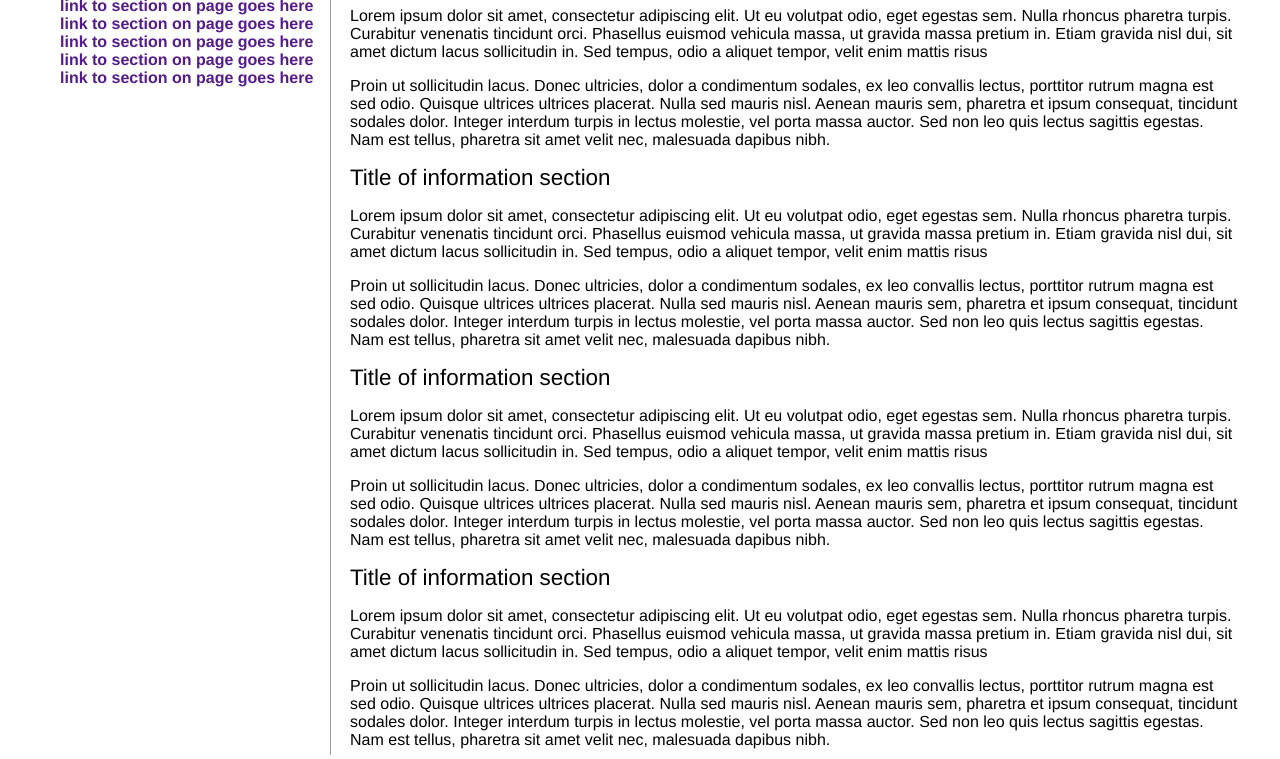
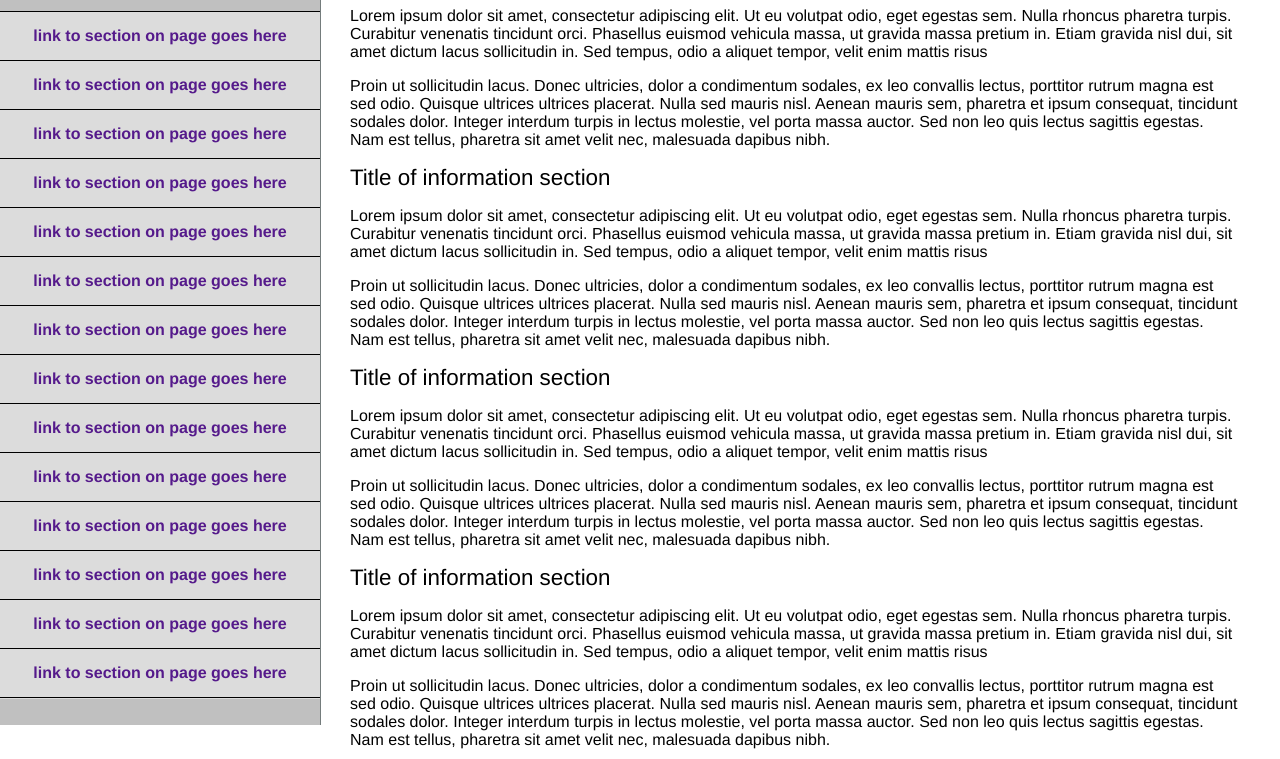
Before and after one commit to bethanyann/tech_documentation, a plain HTML site: page index.html in a window 1280 px wide. Shown: the part 75-834 px from the top of the page. Drawn offline with Linux system fonts and the light colour scheme.

Commit message:
added some more styling to the nav bar
Signed-off-by: bethanyann <bethanyann44@gmail.com>

```diff
--- a/index.html
+++ b/index.html
@@ -6,7 +6,7 @@
 </head>
 <body>
 	<nav id="navbar">
-		<header>Title that describes content of Technical Documentation </header>
+		<header><h4 id="header-title">Technical Documentation</h4></header>
 		<ul>
 			<li>
 				<!--These links will take you to the corresponding header section -->
@@ -28,6 +28,59 @@
 				<!--These links will take you to the corresponding header section -->
 				<a href="" id="nav-link corresponding_section_id_name">link to section on page goes here</a>
 			</li>
+			<li>
+				<!--These links will take you to the corresponding header section -->
+				<a href="" id="nav-link corresponding_section_id_name">link to section on page goes here</a>
+			</li>
+			<li>
+				<!--These links will take you to the corresponding header section -->
+				<a href="" id="nav-link corresponding_section_id_name">link to section on page goes here</a>
+			</li>
+			<li>
+				<!--These links will take you to the corresponding header section -->
+				<a href="" id="nav-link corresponding_section_id_name">link to section on page goes here</a>
+			</li>
+			<li>
+				<!--These links will take you to the corresponding header section -->
+				<a href="" id="nav-link corresponding_section_id_name">link to section on page goes here</a>
+			</li>
+			<li>
+				<!--These links will take you to the corresponding header section -->
+				<a href="" id="nav-link corresponding_section_id_name">link to section on page goes here</a>
+			</li>
+			<li>
+				<!--These links will take you to the corresponding header section -->
+				<a href="" id="nav-link corresponding_section_id_name">link to section on page goes here</a>
+			</li>
+			<li>
+				<!--These links will take you to the corresponding header section -->
+				<a href="" id="nav-link corresponding_section_id_name">link to section on page goes here</a>
+			</li>
+			<li>
+				<!--These links will take you to the corresponding header section -->
+				<a href="" id="nav-link corresponding_section_id_name">link to section on page goes here</a>
+			</li>
+			<li>
+				<!--These links will take you to the corresponding header section -->
+				<a href="" id="nav-link corresponding_section_id_name">link to section on page goes here</a>
+			</li>
+			<li>
+				<!--These links will take you to the corresponding header section -->
+				<a href="" id="nav-link corresponding_section_id_name">link to section on page goes here</a>
+			</li>
+			<li>
+				<!--These links will take you to the corresponding header section -->
+				<a href="" id="nav-link corresponding_section_id_name">link to section on page goes here</a>
+			</li>
+			<li>
+				<!--These links will take you to the corresponding header section -->
+				<a href="" id="nav-link corresponding_section_id_name">link to section on page goes here</a>
+			</li>
+			<li>
+				<!--These links will take you to the corresponding header section -->
+				<a href="" id="nav-link corresponding_section_id_name">link to section on page goes here</a>
+			</li>
+
 		</ul>
 	</nav>
 	<main id="main-doc"> <!--contains the page's main content -->
--- a/styles.css
+++ b/styles.css
@@ -2,6 +2,7 @@
 /*resets the css so the main div goes to the edge of the viewport */
 html, body{
 	margin: 0;
+	color: black;
 	padding: 0;
 	height: 100%; /* this makes the page full screen*/
 	font-family: Raleway, Helvetica, sans-serif;
@@ -10,10 +11,21 @@ html, body{
 #navbar {
 	position: fixed;
 	min-width: 290px;
-	width: 300px;
+	width: 320px;
 	height: 100%;
 	border-right: 1px solid rgba(0,22,22,0.4);
-	padding: 20px 10px 10px 20px;
+	background-color: rgb(192,192,192);
+}
+
+#navbar ul { /* makes a scroll bar in the navigation*/
+	height: 86%;
+	overflow-y: auto;
+    overflow-x: hidden;
+}
+
+#header-title {
+	margin-left: 20px;
+	color: white;
 }
 
 #main-doc {
@@ -31,12 +43,28 @@ html, body{
 header {
 	font-size: 1.4em;
 }
+
 ul {
 	margin : 0;
+	text-align: center;
+	padding-inline-start: 0px;
+	margin-top: 20px;
 }
 
 li {
+	width: 100%;
 	list-style: none;
+	text-align: center;
+	padding: 15px 0px;
+	border-top: 1px solid black;
+	border-right-width: 0px;
+	border-left-width: 0px;
+	font-weight: 400;
+	background-color: rgb(220,220,220);
+}
+
+li:hover{
+	background-color: lightblue;
 }
 
 a:link {
```
